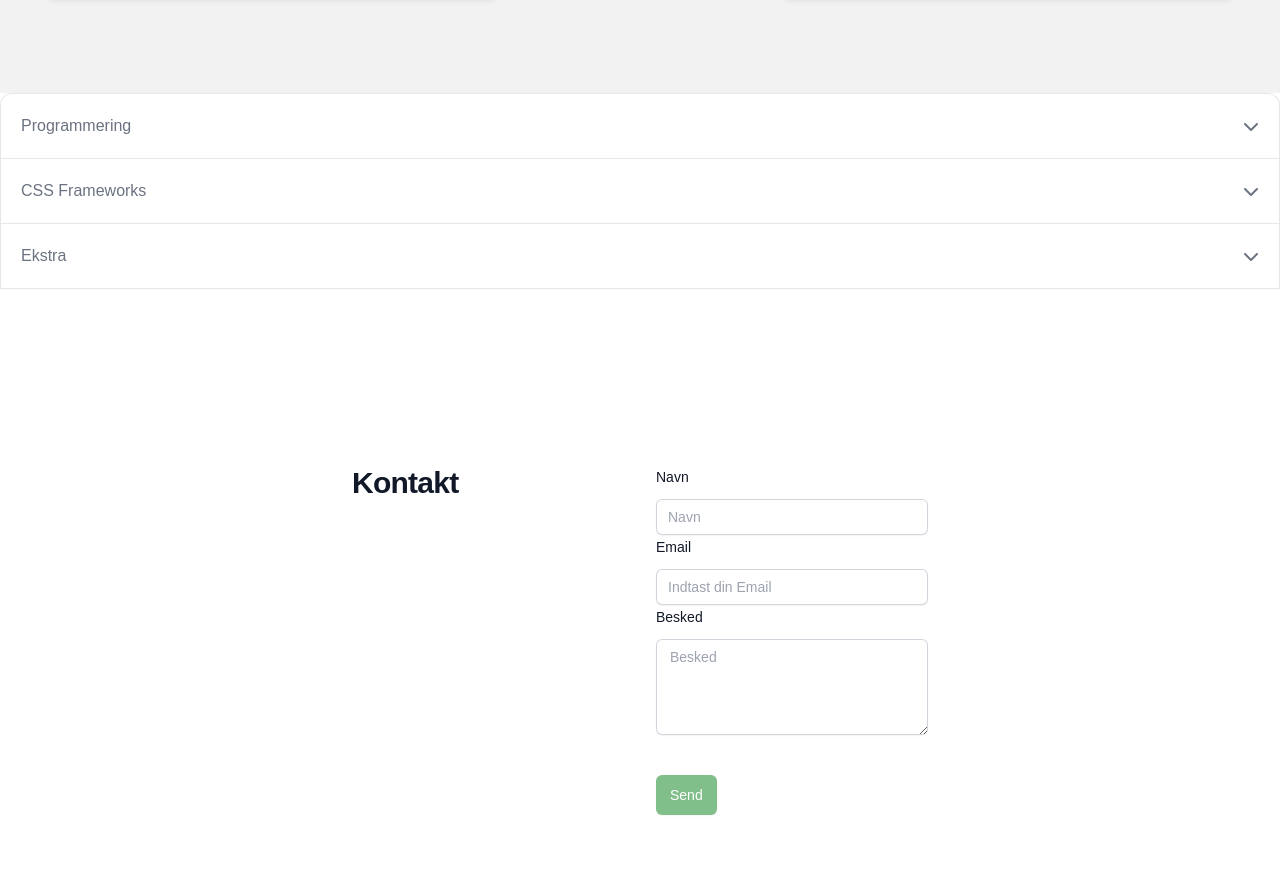
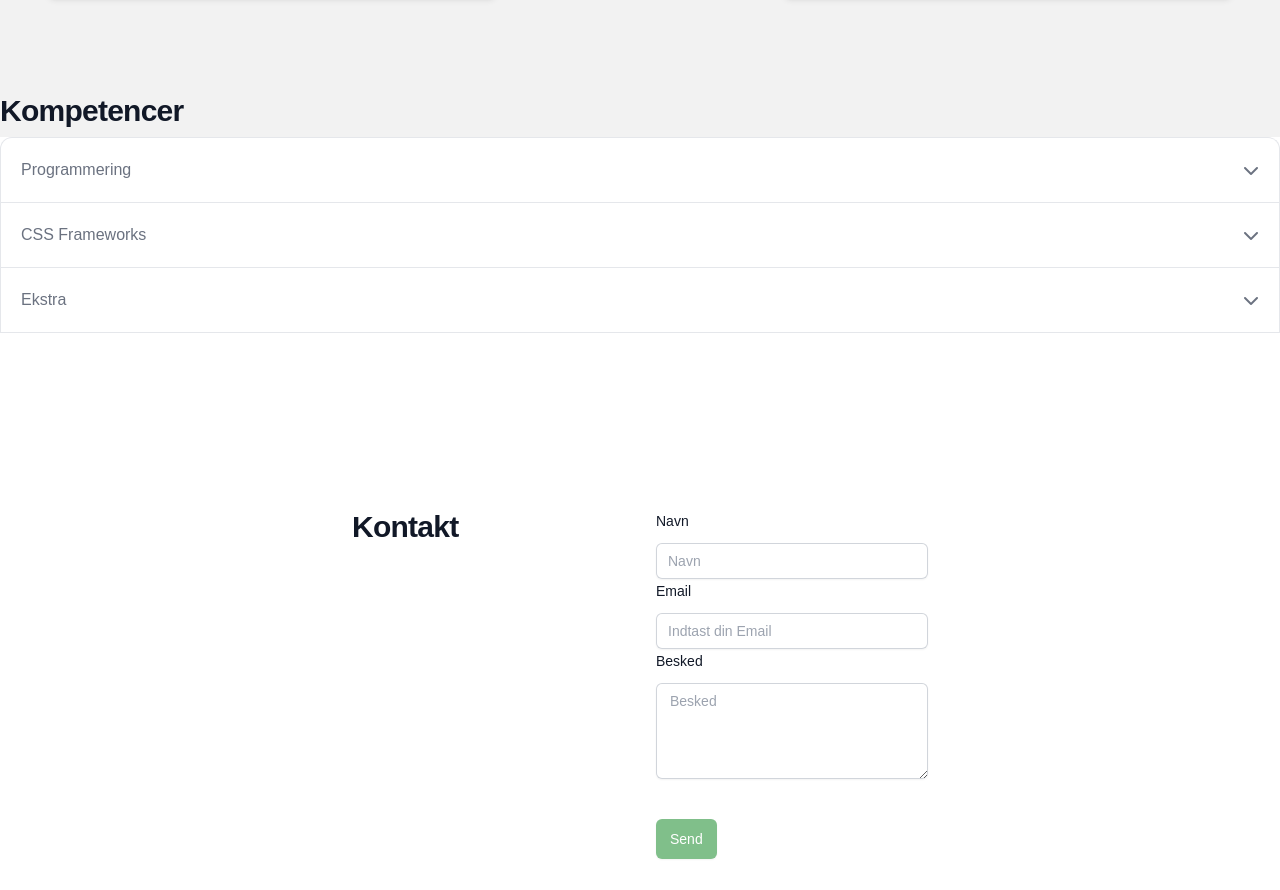
Before and after one commit to SofNyb/portfolioTail, a website: page src/index.html in a window 1280 px wide. Shown: the part 867-1757 px from the top of the page. Drawn offline with nearby package versions, Linux system fonts and the light colour scheme.

Commit message:
Kompetence-overskrift tilføjet + ændret i bg-farve

```diff
--- a/src/index.html
+++ b/src/index.html
@@ -83,7 +83,12 @@
 </div>
 
 <!-- Kompetencer -->
-<div class="container mx-auto bg-white">
+<div class="container mx-auto">
+    <div class="col-span-1 max-w-2xl">
+        <h1 class="text-3xl font-bold tracking-tight text-gray-900 sm:text-4xl pb-2">Kompetencer</h1>
+    </div>
+
+    <div class="bg-white">
         <div id="accordion-collapse" data-accordion="collapse">
 
             <h2 id="accordion-collapse-heading-1">
@@ -155,6 +160,7 @@
                     <p class="mb-2 text-gray-500 dark:text-gray-400">
                         WebXR
                     </p>
+                </div>
             </div>
         </div>
     </div>
```
Lines whose indentation alone changed are shown as unchanged.
